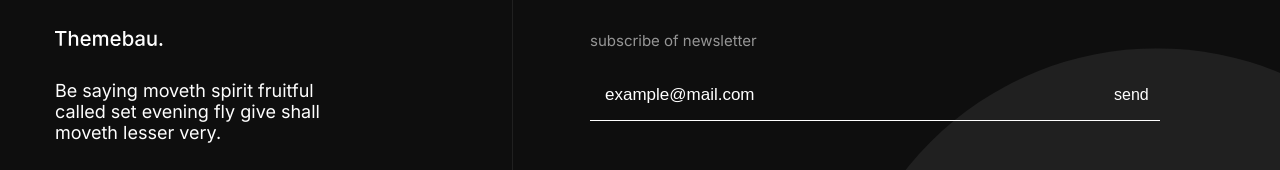
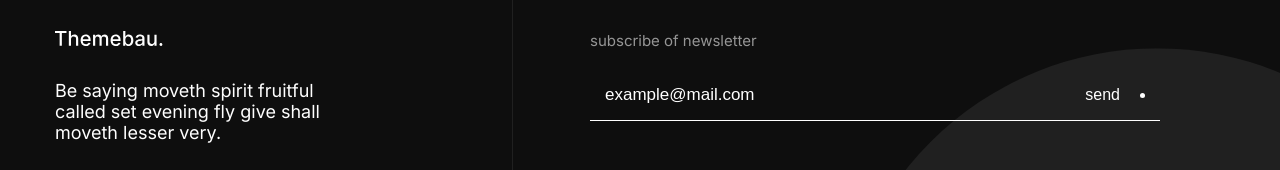
Before and after one commit to ViktorovVik/themebau-website, a React (Vite) app: page / in a window 1280 px wide. Shown: the part 7552-7722 px from the top of the page. Built offline with nearby package versions, Linux system fonts and the light colour scheme.

Commit message:
fix: adjust footer send button (#34)

```diff
--- a/src/widgets/Footer/Footer.module.scss
+++ b/src/widgets/Footer/Footer.module.scss
@@ -134,9 +134,22 @@
 }
 
 .send {
+  align-self: stretch;
+  padding: 0 15px;
+  width: auto;
+  height: auto;
+
   @include hover {
     background-color: var(--color-white);
     color: var(--color-dark);
+  }
+
+  &::after {
+    content: '';
+    width: 5px;
+    height: 5px;
+    border-radius: 50%;
+    background-color: currentColor;
   }
 }
 
```
